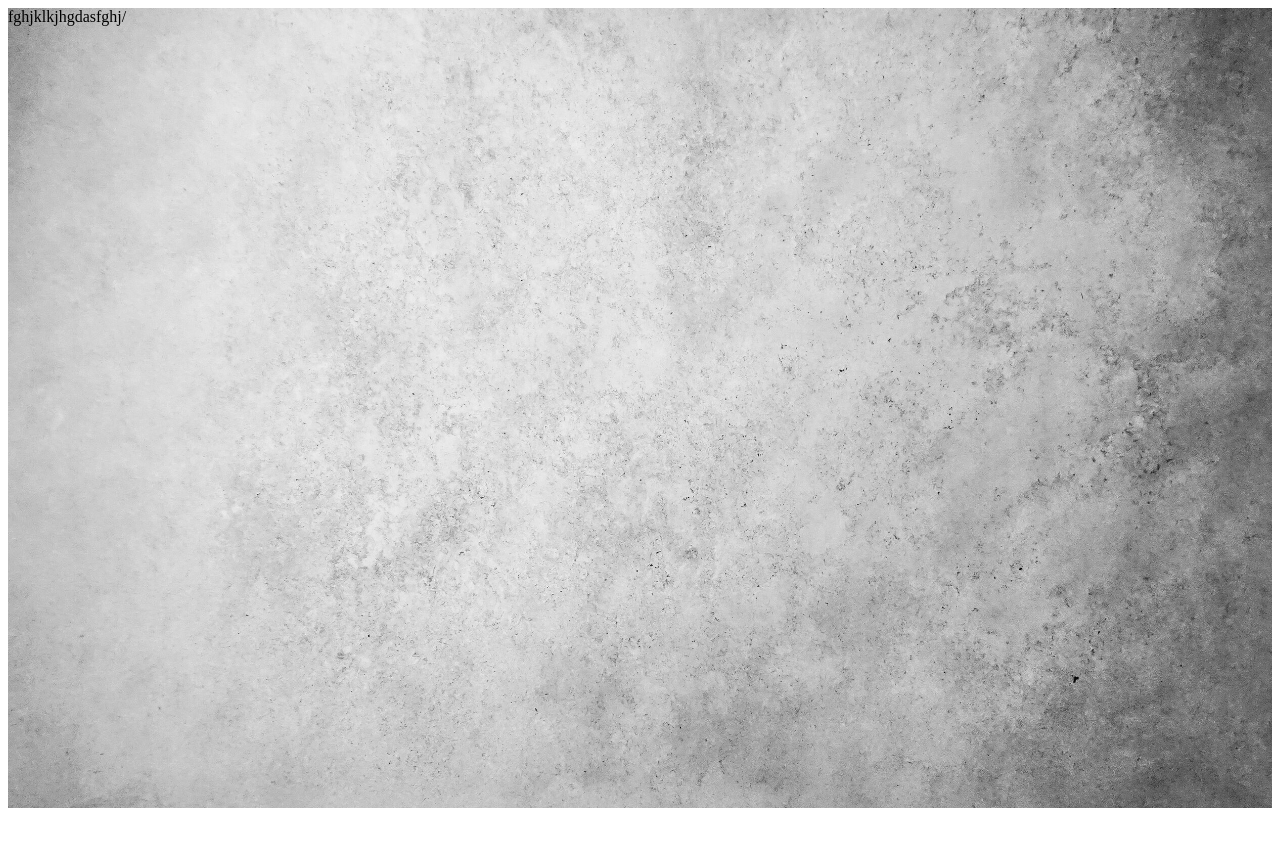
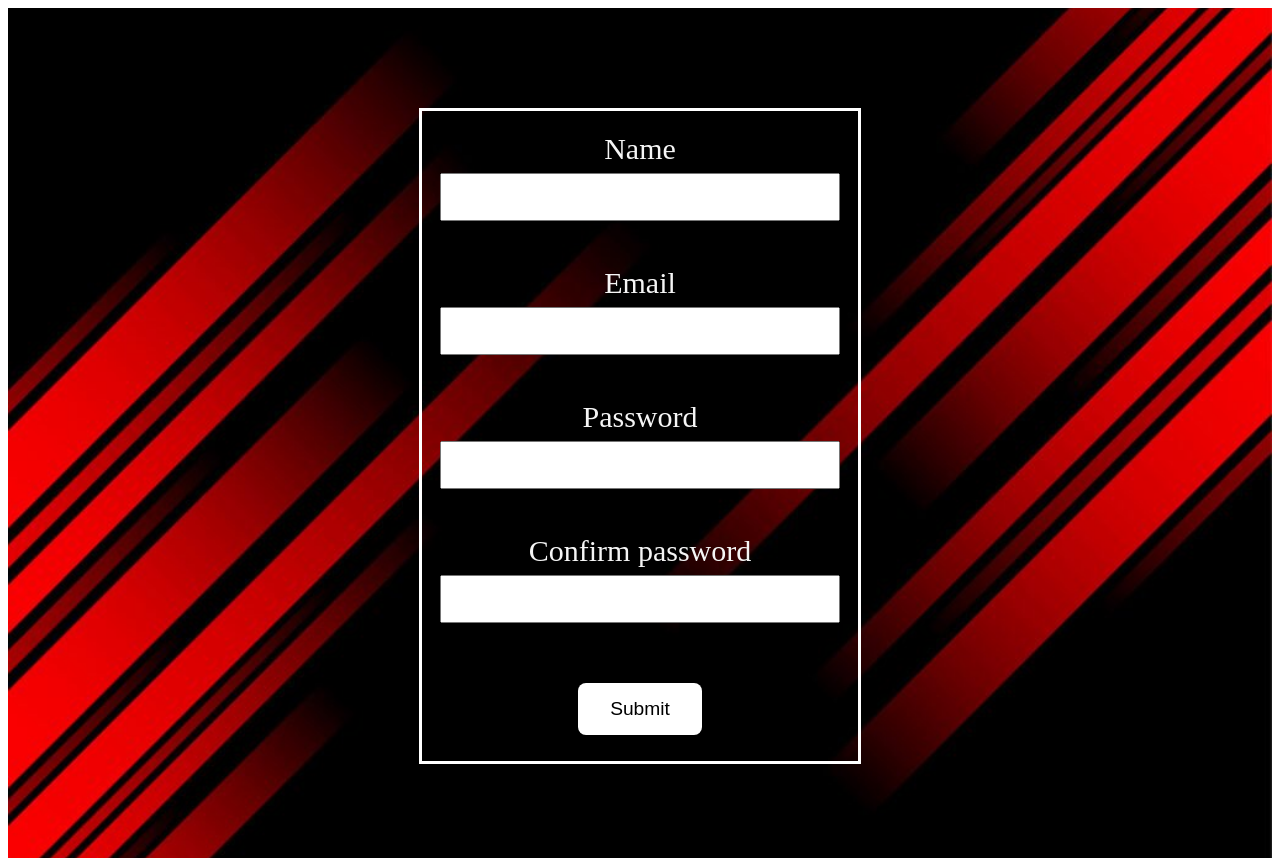
Before and after one commit to Eddahkarambu/Fitness-App, a React (Create React App) app: page /signup in a window 1280 px wide. Before the commit the page ends 816 px from the top, so only its background shows below. Built offline with nearby package versions, Linux system fonts and the light colour scheme.

Commit message:
styled and designed form using css

```diff
--- a/src/Components/Signup.css
+++ b/src/Components/Signup.css
@@ -1,7 +1,58 @@
 .Sign{
-    background-image: url('../images/back.jpeg');
+    background-image: url('../images/red.jpeg');
     min-height: 100vh;
     background-position: center;
     background-repeat: no-repeat;
     background-size: cover;
+    display: flex;
+    padding-top: 50px;
 }
+
+.label{
+display: block;
+font-size: 30px;
+color: whitesmoke;
+padding: 5px;
+}
+
+.input{
+font-size: 30px;
+padding: 5px;
+margin: 2px;
+margin-bottom: 40px;
+}
+
+.btn{
+    background-color: white;
+    border: none;
+    color: black;
+    padding: 15px 32px;
+    text-align: center;
+    text-decoration: none;
+    display: block;
+    border-radius: 8px;
+    font-size: 16px;
+    font-size: larger;
+    margin: 10px auto;
+    margin-top: 20px;
+}
+
+.form{
+    text-align: center;
+    justify-content: center;
+    margin-top: 50px;
+    width: 100%;
+    display: flex;
+}
+
+form{
+    border: solid;
+    border-color: white;
+    padding: 1rem;
+    height: fit-content;
+}
+@media(max-width:407px){
+    .input{
+        font-size: 24px;
+    }
+}
--- a/src/Components/Signup.js
+++ b/src/Components/Signup.js
@@ -1,11 +1,36 @@
-import React  from "react";
+import React, {useState}  from "react";
 import './Signup.css';
 import './Navbar.css';
 function Signup() {
+    const [name, setName] = useState('');
+    const [email, setEmail] = useState('');
+    const [password, setPassword] = useState('');
+
     return (
       <div className="Sign">
-        fghjklkjhgdasfghj/
+          <div className="form">
+            <form >
+                    <label className="label">Name</label>
+                    <input  className="input"
+                    value={name} type="text" />
 
+                    <label className="label">Email</label>
+                    <input className="input"
+                    value={email} type="email" />
+
+                    <label className="label">Password</label>
+                    <input className="input"
+                    value={password} type="password" />
+
+                    <label className="label">Confirm password</label>
+                    <input className="input"
+                    value={password} type="password" />
+
+                    <button  className="btn" type="submit">
+                    Submit
+                    </button>
+            </form>
+        </div>
       </div>
     );
   }
```
Also changed, not shown: src/images/red.jpeg (added).
